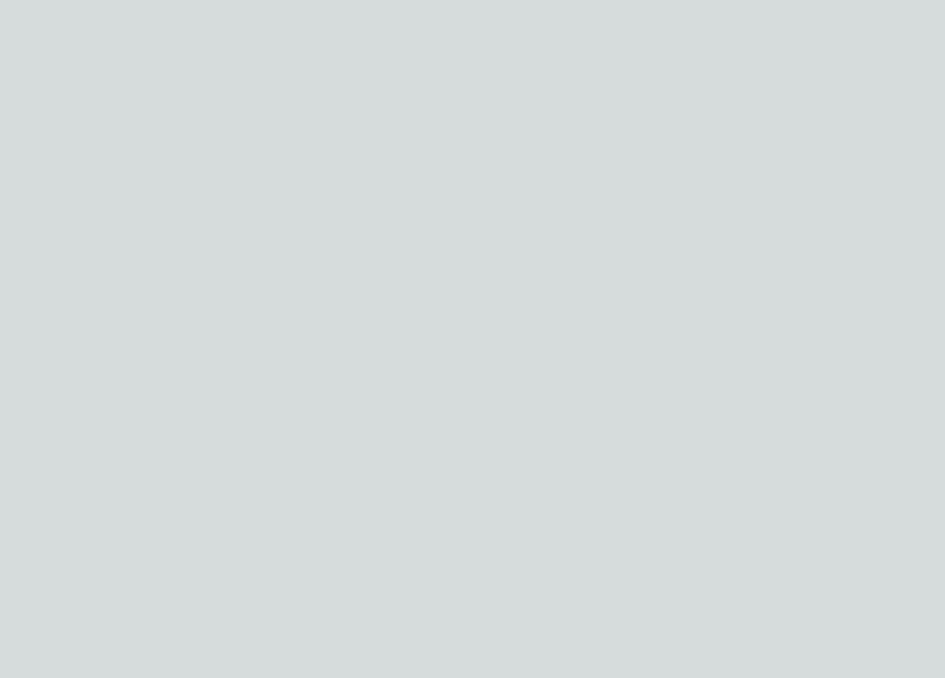
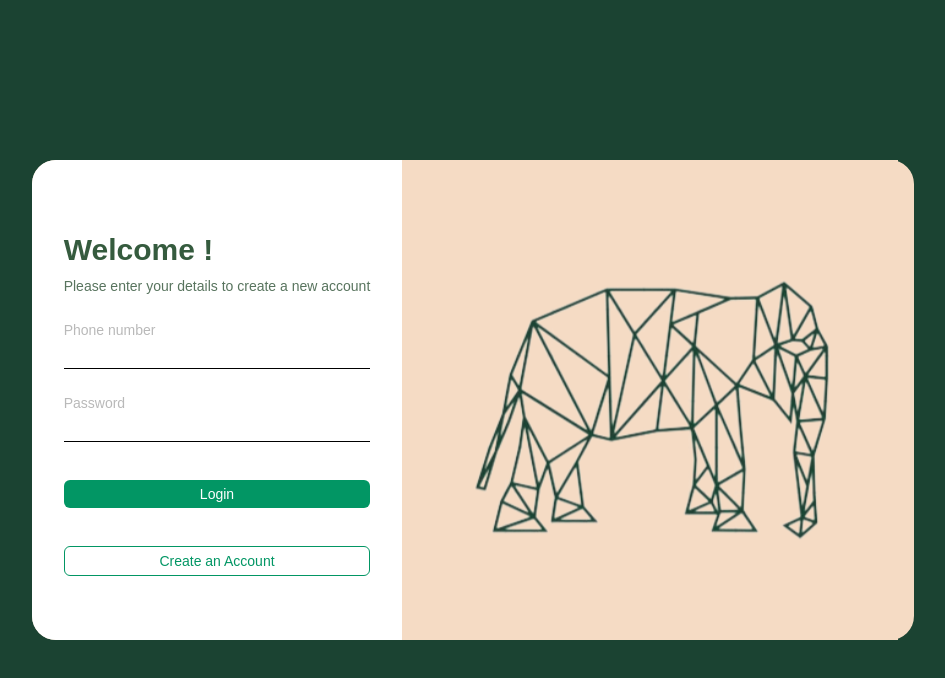
Before and after one commit to m-sowraj/forest_app_admin_dashbord, a React (Create React App) app: page /login in a window 1280 px wide. Before the commit this address had no page. Shown: the top 678 px of the page, without its empty margins (167-1112 px from the left). Built offline with nearby package versions, Linux system fonts and the light colour scheme.

Commit message:
SignIn SignUp Reset

```diff
--- a/src/App.js
+++ b/src/App.js
@@ -7,6 +7,8 @@
 import Rewards from './pages/rewards/page';
 import Profile from './pages/profile/page';
 import SignUp from './pages/signup/page';
+import Reset from './pages/reset/page';
+import SignIn from './pages/login/page';
 
 function App() {
   return (
@@ -19,6 +21,8 @@
         <Route path="/profile" element={<Profile />} />
         <Route path="/admin" element={<AdminPage />} />
         <Route path="/signup" element={<SignUp />} />
+        <Route path="/reset" element={<Reset />} />
+        <Route path="/login" element={<SignIn />} />
       </Routes>
     </>
   );
--- /dev/null
+++ b/src/pages/login/page.js
@@ -0,0 +1,51 @@
+import React, { useState } from 'react'
+import Styles from '../signup/page.module.css'
+import { useNavigate } from 'react-router-dom';
+
+function SignIn() {
+
+    const navigate = useNavigate();
+    const [phoneNumber, setPhoneNumber] = useState('');
+    const [password, setPassword] = useState('');
+
+    const handleSignUp = () => {
+
+    }
+
+    const handleCreate = () => {
+        navigate("/signup")
+    }
+
+  return (
+    <div className='min-h-screen max-h-screen overflow-hidden flex items-center justify-center' style={{ backgroundColor: "#1B4332" }}>
+      <div style={{backgroundColor:"#F5DBC4", borderRadius:"24px"}} className='flex'>
+        <div className='bg-white flex items-center justify-center' style={{borderRadius:"24px 0 0 24px"}}>
+            <div className='p-8 flex flex-col gap-6 text-sm'>
+                <div className='flex flex-col gap-2 mt-2'>
+                    <div className='text-3xl font-semibold' style={{ color: '#355B3E' }}>Welcome !</div>
+                    <div style={{ color: "#58745E" }} className='text-sm'>Please enter your details to create a new account</div>
+                </div>
+                <div className='flex flex-col gap-2 w-full'>
+                    <label htmlFor="phoneNumber" style={{ color: "#B9B9B9" }}>Phone number</label>
+                    <input style={{color:"#000", border:"none", outline:"none",borderBottom:"1px solid"}} type="number" id="phoneNumber" value={phoneNumber} onChange={(e) => setPhoneNumber(e.target.value)} />
+                </div>
+                <div className='flex flex-col gap-2 w-full'>
+                    <label htmlFor="password" style={{ color: "#B9B9B9" }}>Password</label>
+                    <input style={{color:"#000", border:"none", outline:"none",borderBottom:"1px solid"}} type="password" id="password" value={password} onChange={(e) => setPassword(e.target.value)} />
+                </div>
+                <button onClick={handleSignUp} className={Styles.btn} style={{marginTop:"1em"}}>Login</button>
+                <button onClick={handleCreate} className={Styles.btnback} style={{marginTop:"1em"}}>Create an Account</button>
+            </div>
+
+        </div>
+        <div>
+            <div className='w-full flex items-center justify-center px-4' style={{height:"100%"}}>
+                <img src="/assets/loginlogo.svg" alt="Logo" style={{backgroundColor:"#F5DBC4", width:"30em", height:"30em"}} />
+            </div>
+        </div>
+      </div>
+    </div>
+  )
+}
+
+export default SignIn
--- /dev/null
+++ b/src/pages/reset/page.js
@@ -0,0 +1,48 @@
+import React, { useState } from 'react'
+import Styles from '../signup/page.module.css'
+
+function Reset() {
+    const [crtPass, setcrtPass] = useState('');
+    const [ConPass, setConPass] = useState('');
+
+    const handleSave = () => {
+
+    }
+
+    const handleLogin = () => {
+
+    }
+
+    return (
+    <div className='min-h-screen max-h-screen overflow-hidden flex items-center justify-center' style={{ backgroundColor: "#1B4332" }}>
+      <div style={{backgroundColor:"#F5DBC4", borderRadius:"24px"}} className='flex'>
+        <div className='bg-white flex items-center justify-center' style={{borderRadius:"24px 0 0 24px"}}>
+            <div className='p-8 flex flex-col gap-6 text-sm'>
+                <div className='flex flex-col gap-2 mt-2'>
+                    <div className='text-3xl font-semibold' style={{ color: '#355B3E' }}>Reset Password !</div>
+                    <div style={{ color: "#58745E" }} className='text-sm'>Set up a new password</div>
+                </div>
+                <div className='flex flex-col gap-2 w-full mt-4'>
+                    <label htmlFor="crtPass" style={{ color: "#B9B9B9" }}>Create Password</label>
+                    <input style={{color:"#000", border:"none", outline:"none",borderBottom:"1px solid"}} type="password" id="crtPass" value={crtPass} onChange={(e) => setcrtPass(e.target.value)} />
+                </div>
+                <div className='flex flex-col gap-2 w-full'>
+                    <label htmlFor="phoneNumber" style={{ color: "#B9B9B9" }}>Confirm Password</label>
+                    <input style={{color:"#000", border:"none", outline:"none",borderBottom:"1px solid"}} type="password" id="phoneNumber" value={ConPass} onChange={(e) => setConPass(e.target.value)} />
+                </div>
+                <button onClick={handleSave} className={Styles.btn} style={{marginTop:"1em"}}>Save Changes</button>
+                <button onClick={handleLogin} className={Styles.btnback} style={{marginTop:"1em"}}>Back to login</button>
+            </div>
+
+        </div>
+        <div>
+            <div className='w-full flex items-center justify-center px-4' style={{height:"100%"}}>
+                <img src="/assets/loginlogo.svg" alt="Logo" style={{backgroundColor:"#F5DBC4", width:"30em", height:"30em"}} />
+            </div>
+        </div>
+      </div>
+    </div>
+  )
+}
+
+export default Reset
--- a/src/pages/signup/page.js
+++ b/src/pages/signup/page.js
@@ -7,6 +7,7 @@
   const [email, setEmail] = useState('');
   const [password, setPassword] = useState('');
   const [confirmPassword, setConfirmPassword] = useState('');
+  const [options, setOptions] = useState('');
 
   const handleSignUp = () => {
     console.log("Full Name:", fullName);
@@ -14,40 +15,51 @@
     console.log("Email:", email);
     console.log("Password:", password);
     console.log("Confirm Password:", confirmPassword);
+    console.log("Options:", options)
   };
 
   return (
     <div className='min-h-screen max-h-screen overflow-hidden flex items-center justify-center' style={{ backgroundColor: "#1B4332" }}>
       <div style={{backgroundColor:"#F5DBC4", borderRadius:"24px"}} className='flex'>
         <div className='bg-white flex items-center justify-center' style={{borderRadius:"24px 0 0 24px"}}>
-            <div className='p-8 flex flex-col gap-4'>
+            <div className='p-8 flex flex-col gap-6 text-sm'>
                 <div className='flex flex-col gap-2 mt-2'>
                     <div className='text-3xl font-semibold' style={{ color: '#355B3E' }}>Welcome !</div>
                     <div style={{ color: "#58745E" }} className='text-sm'>Please enter your details to create a new account</div>
                 </div>
                 <div className='flex flex-col gap-2 w-full mt-4'>
                     <label htmlFor="fullName" style={{ color: "#B9B9B9" }}>Full name</label>
-                    <input style={{color:"#000"}} type="text" id="fullName" value={fullName} onChange={(e) => setFullName(e.target.value)} />
+                    <input style={{color:"#000", border:"none", outline:"none",borderBottom:"1px solid"}} type="text" id="fullName" value={fullName} onChange={(e) => setFullName(e.target.value)} />
                 </div>
                 <div className='flex flex-col gap-2 w-full'>
                     <label htmlFor="phoneNumber" style={{ color: "#B9B9B9" }}>Phone number</label>
-                    <input style={{color:"#000"}} type="text" id="phoneNumber" value={phoneNumber} onChange={(e) => setPhoneNumber(e.target.value)} />
+                    <input style={{color:"#000", border:"none", outline:"none",borderBottom:"1px solid"}} type="text" id="phoneNumber" value={phoneNumber} onChange={(e) => setPhoneNumber(e.target.value)} />
                 </div>
                 <div className='flex flex-col gap-2 w-full'>
                     <label htmlFor="email" style={{ color: "#B9B9B9" }}>Email Address</label>
-                    <input style={{color:"#000"}} type="email" id="email" value={email} onChange={(e) => setEmail(e.target.value)} />
+                    <input style={{color:"#000", border:"none", outline:"none",borderBottom:"1px solid"}} type="email" id="email" value={email} onChange={(e) => setEmail(e.target.value)} />
                 </div>
                 <div className='flex flex-col gap-2 w-full'>
                     <label htmlFor="password" style={{ color: "#B9B9B9" }}>Create Password</label>
-                    <input style={{color:"#000"}} type="password" id="password" value={password} onChange={(e) => setPassword(e.target.value)} />
+                    <input style={{color:"#000", border:"none", outline:"none",borderBottom:"1px solid"}} type="password" id="password" value={password} onChange={(e) => setPassword(e.target.value)} />
                 </div>
                 <div className='flex flex-col gap-2 w-full'>
                     <label htmlFor="confirmPassword" style={{ color: "#B9B9B9" }}>Confirm Password</label>
-                    <input style={{color:"#000"}} type="password" id="confirmPassword" value={confirmPassword} onChange={(e) => setConfirmPassword(e.target.value)} />
+                    <input style={{color:"#000", border:"none", outline:"none",borderBottom:"1px solid"}} type="password" id="confirmPassword" value={confirmPassword} onChange={(e) => setConfirmPassword(e.target.value)} />
                 </div>
-                <button onClick={handleSignUp} className={Styles.btn}>Sign Up</button>
+                <div className='flex gap-4' style={{color:"#277F5E"}}>
+                    <div>
+                        <input type="radio" id="res" name="option" value="Resident" checked={options === "Resident"} onChange={(e) => setOptions(e.target.value)} />
+                        <label htmlFor="female" style={{padding:"0 0 0 8px"}}>Resident</label>
+                    </div>
+                    <div>
+                        <input type="radio" id="for" name="option" value="Forest Official" checked={options === "Forest Official"} onChange={(e) => setOptions(e.target.value)} />
+                        <label htmlFor="other" style={{padding:"0 0 0 8px"}}>Forest Official</label>
+                    </div>
+                </div>
+                <button onClick={handleSignUp} className={Styles.btn} style={{marginTop:"1em"}}>Sign Up</button>
             </div>
-            <div></div>
+
         </div>
         <div>
             <div className='w-full flex items-center justify-center px-4' style={{height:"100%"}}>
--- a/src/pages/signup/page.module.css
+++ b/src/pages/signup/page.module.css
@@ -4,3 +4,11 @@
     padding: 4px 8px;
     border-radius: 6px;
 }
+
+.btnback{
+    color: #029664;
+    background-color: none;
+    border: 1px solid #029664;
+    padding: 4px 8px;
+    border-radius: 6px;
+}
```
